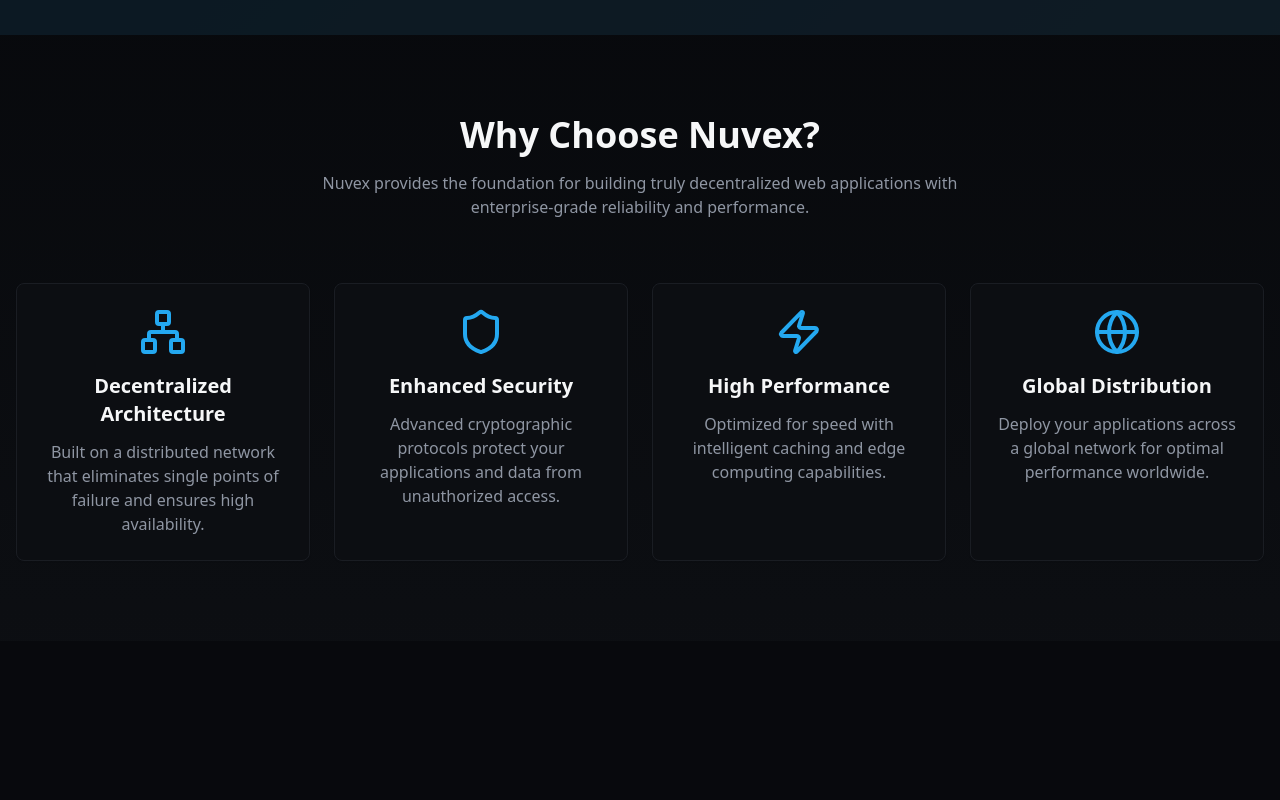
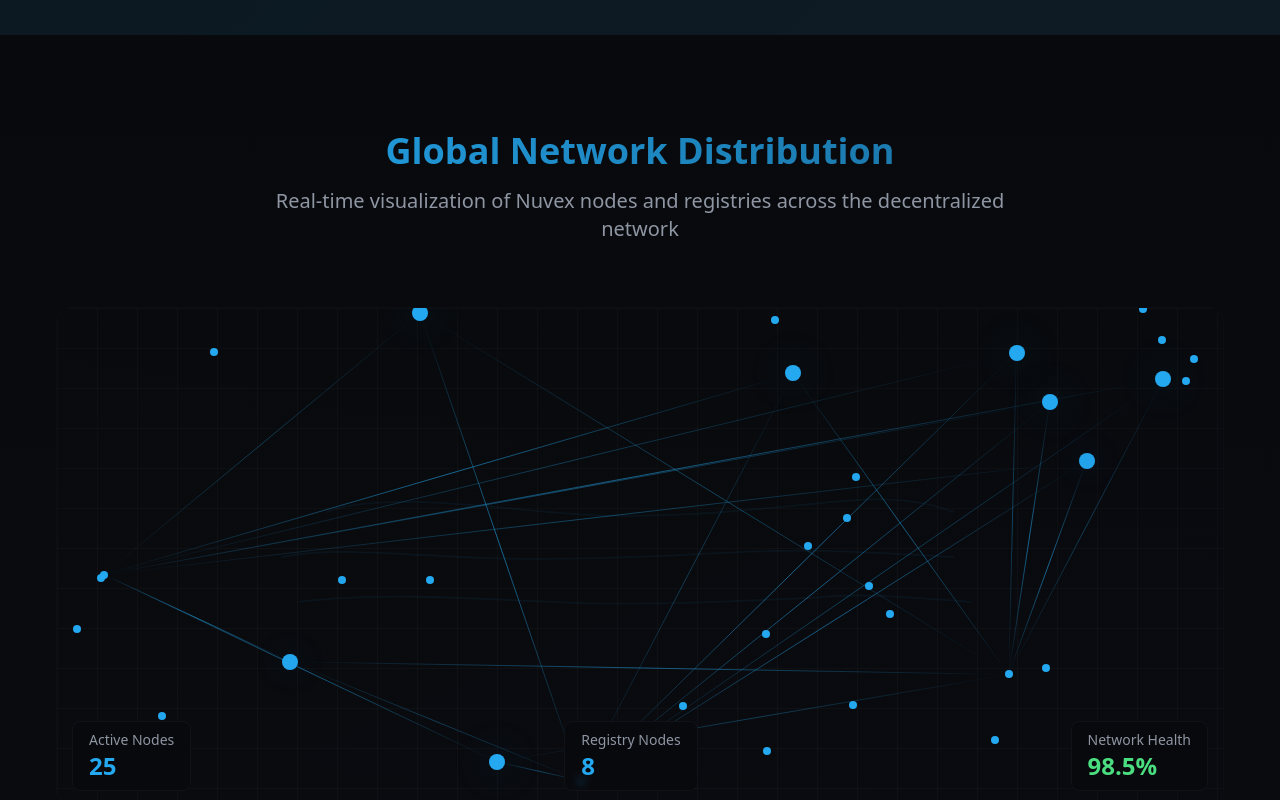
Before and after one commit to PROmptOrg/nuvex-web-core, a React (Vite) app: page / in a window 1280 px wide. Shown: the part 740-1540 px from the top of the page. Before the commit the page ends 1381 px from the top, so only its background shows below. Built offline with nearby package versions, Linux system fonts and the light colour scheme.

Commit message:
Add animated map component
Add a new component to display an animated map, showcasing the distribution of nodes and registers. The map is intended for visual appeal rather than functional data representation.

```diff
--- /dev/null
+++ b/src/components/NetworkMap.tsx
@@ -0,0 +1,184 @@
+import { useEffect, useState } from "react";
+
+interface Node {
+  id: string;
+  x: number;
+  y: number;
+  type: 'node' | 'registry';
+  pulse: boolean;
+}
+
+const NetworkMap = () => {
+  const [nodes, setNodes] = useState<Node[]>([]);
+
+  useEffect(() => {
+    // Generate random nodes and registries
+    const generateNodes = () => {
+      const newNodes: Node[] = [];
+
+      // Add some registry nodes (larger, fewer)
+      for (let i = 0; i < 8; i++) {
+        newNodes.push({
+          id: `registry-${i}`,
+          x: Math.random() * 100,
+          y: Math.random() * 100,
+          type: 'registry',
+          pulse: Math.random() > 0.7
+        });
+      }
+
+      // Add more regular nodes
+      for (let i = 0; i < 25; i++) {
+        newNodes.push({
+          id: `node-${i}`,
+          x: Math.random() * 100,
+          y: Math.random() * 100,
+          type: 'node',
+          pulse: Math.random() > 0.8
+        });
+      }
+
+      setNodes(newNodes);
+    };
+
+    generateNodes();
+
+    // Update pulse states periodically
+    const interval = setInterval(() => {
+      setNodes(prev => prev.map(node => ({
+        ...node,
+        pulse: Math.random() > 0.8
+      })));
+    }, 2000);
+
+    return () => clearInterval(interval);
+  }, []);
+
+  return (
+    <section className="py-24 px-6 bg-gradient-to-b from-background to-muted/20">
+      <div className="container mx-auto max-w-7xl">
+        <div className="text-center mb-16">
+          <h2 className="text-4xl font-bold mb-4 bg-gradient-to-r from-primary to-primary/60 bg-clip-text text-transparent">
+            Global Network Distribution
+          </h2>
+          <p className="text-xl text-muted-foreground max-w-3xl mx-auto">
+            Real-time visualization of Nuvex nodes and registries across the decentralized network
+          </p>
+        </div>
+
+        <div className="relative">
+          {/* World map silhouette */}
+          <div className="relative w-full h-[500px] bg-gradient-to-br from-card/10 to-card/5 rounded-2xl border border-border/20 overflow-hidden">
+            {/* Grid pattern */}
+            <div className="absolute inset-0 opacity-10">
+              <svg width="100%" height="100%" className="w-full h-full">
+                <defs>
+                  <pattern id="grid" width="40" height="40" patternUnits="userSpaceOnUse">
+                    <path d="M 40 0 L 0 0 0 40" fill="none" stroke="currentColor" strokeWidth="0.5"/>
+                  </pattern>
+                </defs>
+                <rect width="100%" height="100%" fill="url(#grid)" />
+              </svg>
+            </div>
+
+            {/* World map outline */}
+            <div className="absolute inset-0 flex items-center justify-center opacity-20">
+              <svg viewBox="0 0 1000 500" className="w-full h-full max-w-4xl">
+                <path
+                  d="M150,200 C200,180 300,190 400,200 C500,210 600,200 700,190 C750,185 800,180 850,200 M100,250 C150,240 200,245 300,250 C400,255 500,250 600,245 C700,240 750,245 850,250 M120,300 C200,290 300,295 400,300 C500,305 600,300 700,295 C750,290 800,295 870,300"
+                  stroke="currentColor"
+                  strokeWidth="2"
+                  fill="none"
+                  className="text-primary/30"
+                />
+              </svg>
+            </div>
+
+            {/* Network nodes */}
+            {nodes.map((node) => (
+              <div
+                key={node.id}
+                className={`absolute transform -translate-x-1/2 -translate-y-1/2 ${
+                  node.type === 'registry' ? 'w-4 h-4' : 'w-2 h-2'
+                }`}
+                style={{
+                  left: `${node.x}%`,
+                  top: `${node.y}%`,
+                }}
+              >
+                <div
+                  className={`w-full h-full rounded-full relative ${
+                    node.type === 'registry'
+                      ? 'bg-primary shadow-glow'
+                      : 'bg-accent'
+                  } ${node.pulse ? 'animate-pulse' : ''}`}
+                >
+                  {/* Connection lines */}
+                  {node.type === 'registry' && (
+                    <>
+                      <div className="absolute inset-0 rounded-full bg-primary/20 animate-ping" />
+                      <div className="absolute inset-0 rounded-full bg-primary/30 animate-pulse"
+                           style={{ animationDelay: '0.5s' }} />
+                    </>
+                  )}
+                </div>
+
+                {/* Tooltip */}
+                <div className="absolute bottom-full left-1/2 transform -translate-x-1/2 mb-2 px-2 py-1 bg-background/90 backdrop-blur-sm border border-border/50 rounded text-xs whitespace-nowrap opacity-0 hover:opacity-100 transition-opacity z-10">
+                  {node.type === 'registry' ? 'Registry Node' : 'Network Node'}
+                </div>
+              </div>
+            ))}
+
+            {/* Connecting lines animation */}
+            <svg className="absolute inset-0 w-full h-full pointer-events-none">
+              <defs>
+                <linearGradient id="lineGradient" x1="0%" y1="0%" x2="100%" y2="0%">
+                  <stop offset="0%" stopColor="hsl(var(--primary))" stopOpacity="0" />
+                  <stop offset="50%" stopColor="hsl(var(--primary))" stopOpacity="0.6" />
+                  <stop offset="100%" stopColor="hsl(var(--primary))" stopOpacity="0" />
+                </linearGradient>
+              </defs>
+
+              {nodes.filter(n => n.type === 'registry').map((registry, i) => (
+                <g key={`connections-${registry.id}`}>
+                  {nodes.filter(n => n.type === 'node').slice(0, 3).map((node, j) => (
+                    <line
+                      key={`line-${i}-${j}`}
+                      x1={`${registry.x}%`}
+                      y1={`${registry.y}%`}
+                      x2={`${node.x}%`}
+                      y2={`${node.y}%`}
+                      stroke="url(#lineGradient)"
+                      strokeWidth="1"
+                      className="animate-pulse"
+                      style={{ animationDelay: `${(i + j) * 0.5}s` }}
+                    />
+                  ))}
+                </g>
+              ))}
+            </svg>
+          </div>
+
+          {/* Stats overlay */}
+          <div className="absolute bottom-4 left-4 right-4 flex justify-between">
+            <div className="bg-background/80 backdrop-blur-sm border border-border/50 rounded-lg px-4 py-2">
+              <div className="text-sm text-muted-foreground">Active Nodes</div>
+              <div className="text-2xl font-bold text-primary">{nodes.filter(n => n.type === 'node').length}</div>
+            </div>
+            <div className="bg-background/80 backdrop-blur-sm border border-border/50 rounded-lg px-4 py-2">
+              <div className="text-sm text-muted-foreground">Registry Nodes</div>
+              <div className="text-2xl font-bold text-primary">{nodes.filter(n => n.type === 'registry').length}</div>
+            </div>
+            <div className="bg-background/80 backdrop-blur-sm border border-border/50 rounded-lg px-4 py-2">
+              <div className="text-sm text-muted-foreground">Network Health</div>
+              <div className="text-2xl font-bold text-green-400">98.5%</div>
+            </div>
+          </div>
+        </div>
+      </div>
+    </section>
+  );
+};
+
+export default NetworkMap;
--- a/src/pages/Index.tsx
+++ b/src/pages/Index.tsx
@@ -1,12 +1,14 @@
 import Navigation from "@/components/Navigation";
 import HeroSection from "@/components/HeroSection";
 import FeatureSection from "@/components/FeatureSection";
+import NetworkMap from "@/components/NetworkMap";
 
 const Index = () => {
   return (
     <div className="min-h-screen bg-background">
       <Navigation />
       <HeroSection />
+      <NetworkMap />
       <FeatureSection />
     </div>
   );
```
